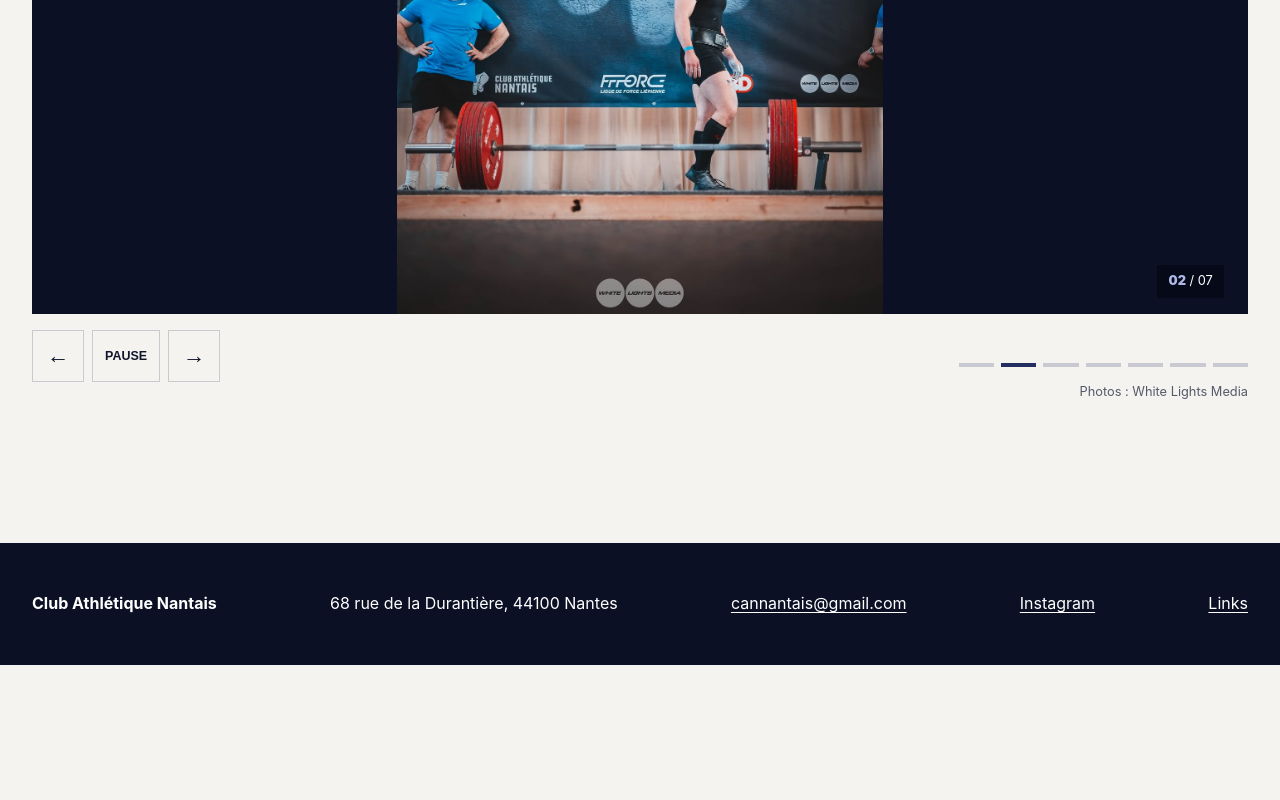
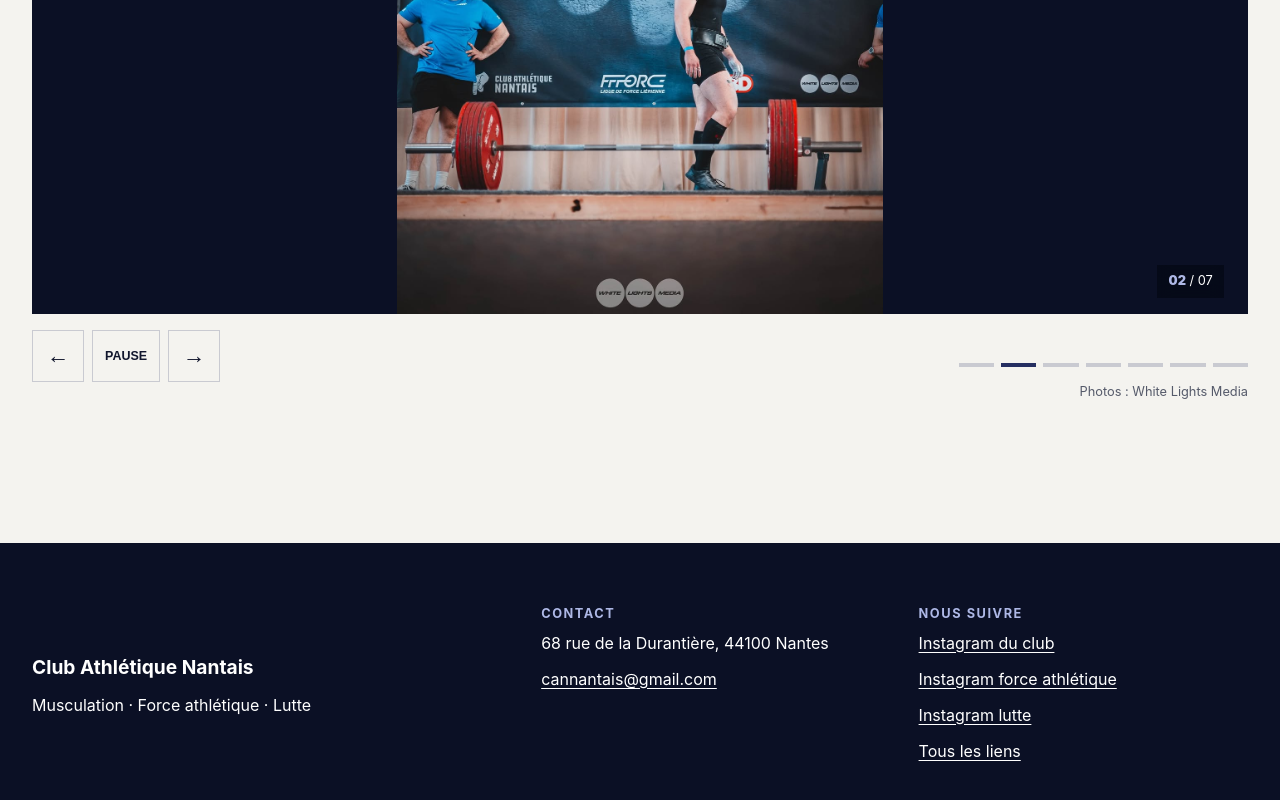
Before and after one commit to ferdinandgoor/club-athletique-nantais, a React (Vite) app: page / in a window 1280 px wide. Shown: the part 5559-6359 px from the top of the page. Before the commit the page ends 6224 px from the top, so only its background shows below. Built offline with nearby package versions, Linux system fonts and the light colour scheme; no server answers.

Commit message:
Améliorer les liens Instagram et le footer

```diff
--- a/src/components/PageShell/PageShell.scss
+++ b/src/components/PageShell/PageShell.scss
@@ -74,10 +74,16 @@
   &__instagram-dot { fill: currentColor; stroke: none; }
   &__instagram::after { display: none; }
 
-  &__footer { margin-top: auto; padding-block: 3rem; background: var(--color-navy); color: white; }
-  &__footer .container { display: flex; flex-wrap: wrap; align-items: center; justify-content: space-between; gap: 1.5rem; }
+  &__footer { margin-top: auto; padding-block: 4rem; background: var(--color-navy); color: white; }
+  &__footer .container { display: grid; grid-template-columns: 1.4fr 1fr 1fr; gap: 3rem; }
+  &__footer-column { display: flex; flex-direction: column; align-items: flex-start; gap: .65rem; }
+  &__footer-brand { justify-content: center; }
+  &__footer strong { font-size: 1.2rem; }
+  &__footer p, &__footer h2 { margin: 0; }
+  &__footer h2 { color: var(--color-accent); font-size: .8rem; letter-spacing: .12em; text-transform: uppercase; }
   &__footer address { font-style: normal; }
   &__footer a { color: white; }
+  &__footer a:hover { color: var(--color-accent); }
 }
 
 @media (max-width: 48rem) {
@@ -117,7 +123,7 @@
     &__header nav[data-open='true'] { display: flex; }
     &__header nav a { padding-inline: .75rem; }
     &__instagram { width: auto; justify-content: flex-start; }
-    &__footer .container { align-items: flex-start; flex-direction: column; }
+    &__footer .container { grid-template-columns: 1fr; gap: 2rem; }
   }
 }
 
--- a/src/components/PageShell/PageShell.tsx
+++ b/src/components/PageShell/PageShell.tsx
@@ -71,11 +71,22 @@ export function PageShell({ children, path = '/' }: PropsWithChildren<{ path?: s
       <main ref={mainRef} id="contenu" tabIndex={-1}><Container>{children}</Container></main>
       {!isLinks && <footer className="page-shell__footer">
         <Container>
-          <strong>{site.name}</strong>
-          <address>{site.contact.address}</address>
-          <a href={`mailto:${site.contact.email}`}>{site.contact.email}</a>
-          <a href={site.contact.instagramUrl} target="_blank" rel="noreferrer">Instagram</a>
-          <a href="/links/" aria-current={path === '/links/' ? 'page' : undefined}>Links</a>
+          <div className="page-shell__footer-column page-shell__footer-brand">
+            <strong>{site.name}</strong>
+            <p>Musculation · Force athlétique · Lutte</p>
+          </div>
+          <div className="page-shell__footer-column">
+            <h2>Contact</h2>
+            <address>{site.contact.address}</address>
+            <a href={`mailto:${site.contact.email}`}>{site.contact.email}</a>
+          </div>
+          <div className="page-shell__footer-column">
+            <h2>Nous suivre</h2>
+            <a href={site.contact.instagramUrl} target="_blank" rel="noreferrer">Instagram du club</a>
+            <a href="https://www.instagram.com/can_powerlifting/" target="_blank" rel="noreferrer">Instagram force athlétique</a>
+            <a href="https://www.instagram.com/can_lutte_nantes/" target="_blank" rel="noreferrer">Instagram lutte</a>
+            <a href="/links/" aria-current={path === '/links/' ? 'page' : undefined}>Tous les liens</a>
+          </div>
         </Container>
       </footer>}
     </div>
--- a/src/data/links.ts
+++ b/src/data/links.ts
@@ -5,7 +5,7 @@ export const clubLinks = {
   introduction: site.home.eyebrow,
   items: [
     { platform: 'whatsapp', label: 'Communauté WhatsApp', description: 'Rejoins la communauté du club', href: 'https://chat.whatsapp.com/EeUBC9JdJKG1Mya8ZvV2Pv' },
-    { platform: 'instagram', label: 'Instagram force athlétique', description: '@can_powerlifting', href: site.contact.instagramUrl },
+    { platform: 'instagram', label: 'Instagram force athlétique', description: '@can_powerlifting', href: 'https://www.instagram.com/can_powerlifting/' },
     { platform: 'instagram', label: 'Instagram lutte', description: '@can_lutte_nantes', href: 'https://www.instagram.com/can_lutte_nantes/' },
     { platform: 'registration', label: 'Inscription', description: 'Rejoins le club avec MonClub', href: '/#inscription' },
     { platform: 'contact', label: 'Contacter le club', description: site.contact.email, href: `mailto:${site.contact.email}` },
--- a/src/data/site.ts
+++ b/src/data/site.ts
@@ -10,7 +10,7 @@ export const site = {
     address: '68 rue de la Durantière, 44100 Nantes',
     mapUrl: 'https://www.google.com/maps/place//data=!4m2!3m1!1s0x4805ed4273092a11:0x5761dfc27104bf6f?sa=X&ved=1t:8290&ictx=111',
     mapEmbedUrl: 'https://www.google.com/maps?q=68%20rue%20de%20la%20Duranti%C3%A8re%2C%2044100%20Nantes&output=embed',
-    instagramUrl: 'https://www.instagram.com/can_powerlifting/',
+    instagramUrl: 'https://www.instagram.com/club_athletique_nantais',
   },
   activities: [
     { title: 'Haltérophilie', text: 'Apprendre et perfectionner les mouvements olympiques dans un espace équipé.' },
--- a/src/pages/Discipline/Discipline.tsx
+++ b/src/pages/Discipline/Discipline.tsx
@@ -17,7 +17,7 @@ export function Discipline({ discipline }: { discipline: DisciplineData }) {
   const hasGymHours = isForce || discipline.id === 'musculation';
   const others = disciplines.filter((item) => item.id !== discipline.id);
   const isWrestling = discipline.id === 'lutte';
-  const instagramUrl = isWrestling ? 'https://www.instagram.com/can_lutte_nantes/' : site.contact.instagramUrl;
+  const instagramUrl = isForce ? 'https://www.instagram.com/can_powerlifting/' : isWrestling ? 'https://www.instagram.com/can_lutte_nantes/' : site.contact.instagramUrl;
   return (
     <article className="discipline">
       <header className="discipline__hero">
@@ -26,7 +26,7 @@ export function Discipline({ discipline }: { discipline: DisciplineData }) {
         <h1>{discipline.title}</h1>
         <p className="discipline__introduction">{discipline.introduction}</p>
         <a className="discipline__button" href="/#inscription">S’inscrire avec MonClub</a>
-        {(isForce || isWrestling) && <a className="discipline__instagram" href={instagramUrl} target="_blank" rel="noreferrer"><svg viewBox="0 0 24 24" aria-hidden="true"><rect x="3" y="3" width="18" height="18" rx="5" /><circle cx="12" cy="12" r="4" /><circle cx="17.5" cy="6.5" r="1" /></svg>Nous suivre sur Instagram ↗</a>}
+        {(isForce || isWrestling || discipline.id === 'musculation') && <a className="discipline__instagram" href={instagramUrl} target="_blank" rel="noreferrer"><svg viewBox="0 0 24 24" aria-hidden="true"><rect x="3" y="3" width="18" height="18" rx="5" /><circle cx="12" cy="12" r="4" /><circle cx="17.5" cy="6.5" r="1" /></svg>Nous suivre sur Instagram ↗</a>}
       </header>
       <section className="discipline__section" aria-labelledby="practice-title">
         <h2 id="practice-title">{discipline.heading}</h2>
```
Also changed, not shown: 3 other files (tests, documents, lock files or other folders).
